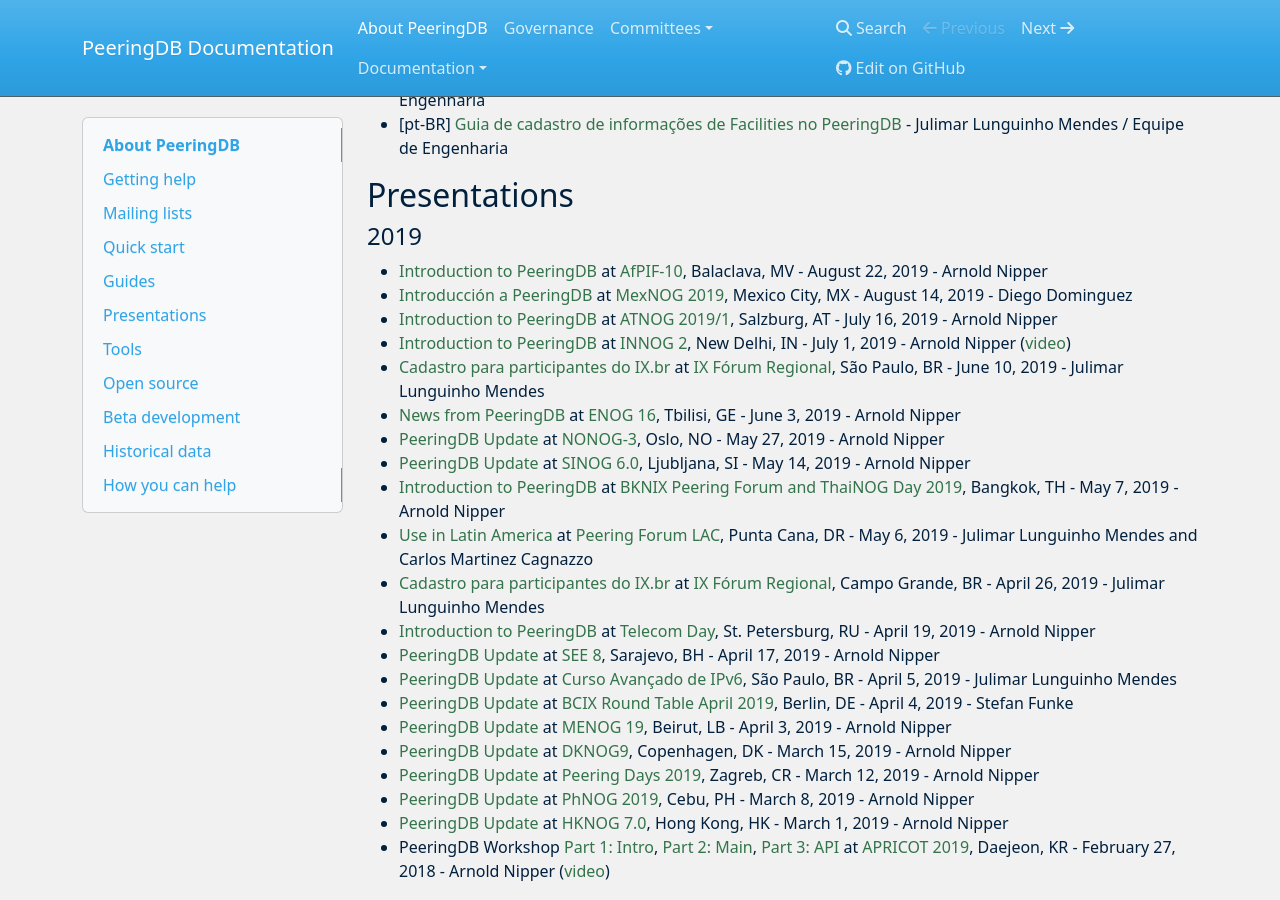
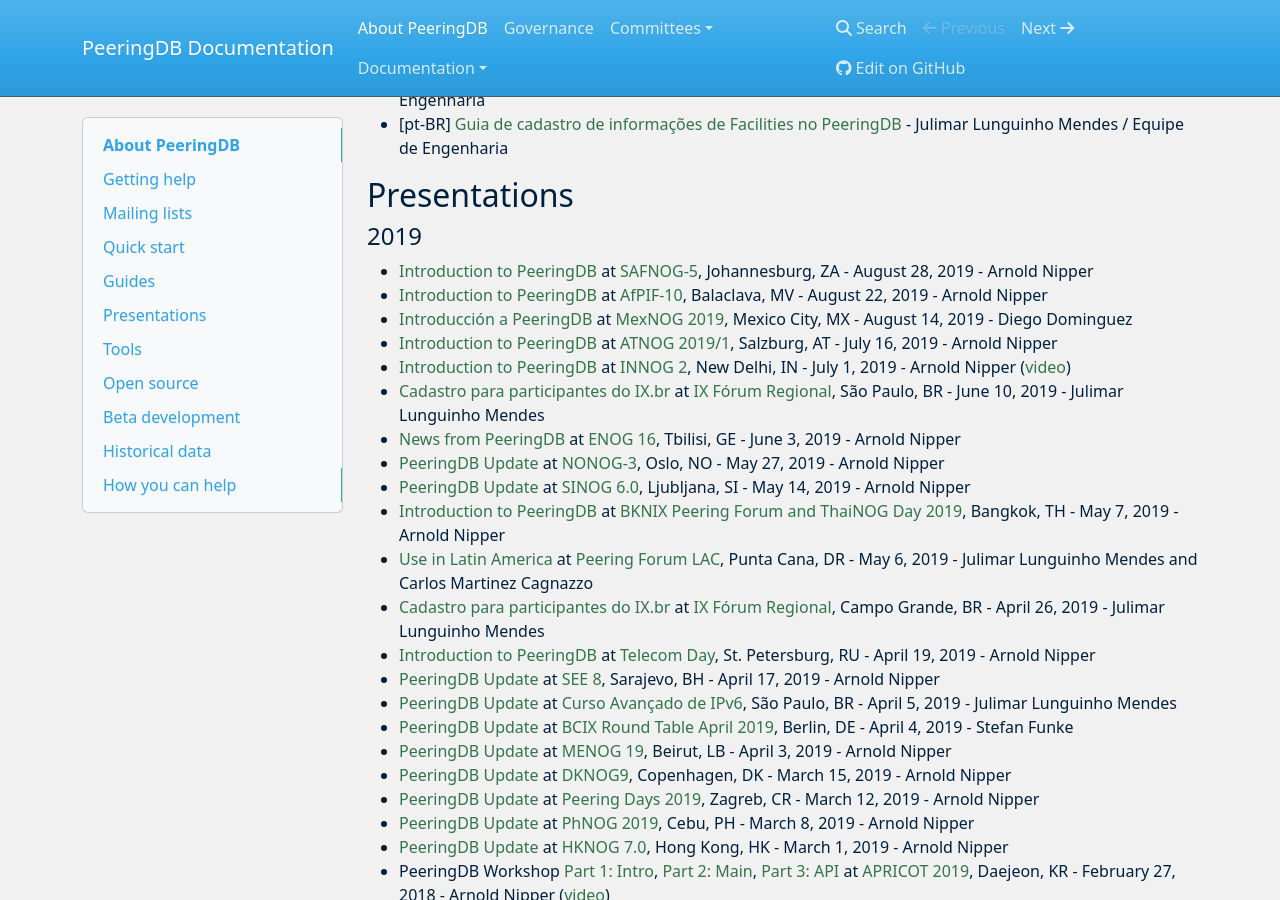
Before and after one commit to peeringdb/docs, an MkDocs documentation site: the page built from docs/index.md, in a window 1280 px wide and 900 px high, scrolled down 1289 px. Built offline with MkDocs 1.6.1, drawn with Linux system fonts in a browser that asks for light colours; nearby versions of some CDN libraries.

Commit message:
Added Arnold's SAFNOG-5 presentation.

```diff
--- a/docs/index.md
+++ b/docs/index.md
@@ -53,6 +53,7 @@
 
 #### 2019
 
+- [Introduction to PeeringDB](presentation/20190828-SAFNOG5-Arnold-Nipper.pdf) at [SAFNOG-5](http://www.safnog.org/), Johannesburg, ZA - August 28, 2019 - Arnold Nipper
 - [Introduction to PeeringDB](presentation/20190822-AfPIF2019-Arnold-Nipper.pdf) at [AfPIF-10](https://www.afpif.org/afpif-10/), Balaclava, MV - August 22, 2019 - Arnold Nipper
 - [Introducción a PeeringDB](presentation/20190814-MexNOG2-peeringdb-intro-Spanish.pdf) at [MexNOG 2019](http://www.mexnog.org.mx/), Mexico City, MX - August 14, 2019 - Diego Dominguez
 - [Introduction to PeeringDB](presentation/20190716-ATNOG2019-1-Arnold-Nipper.pdf) at [ATNOG 2019/1](https://atnog.at/), Salzburg, AT - July 16, 2019 - Arnold Nipper
```
Also changed, not shown: 1 other file.
